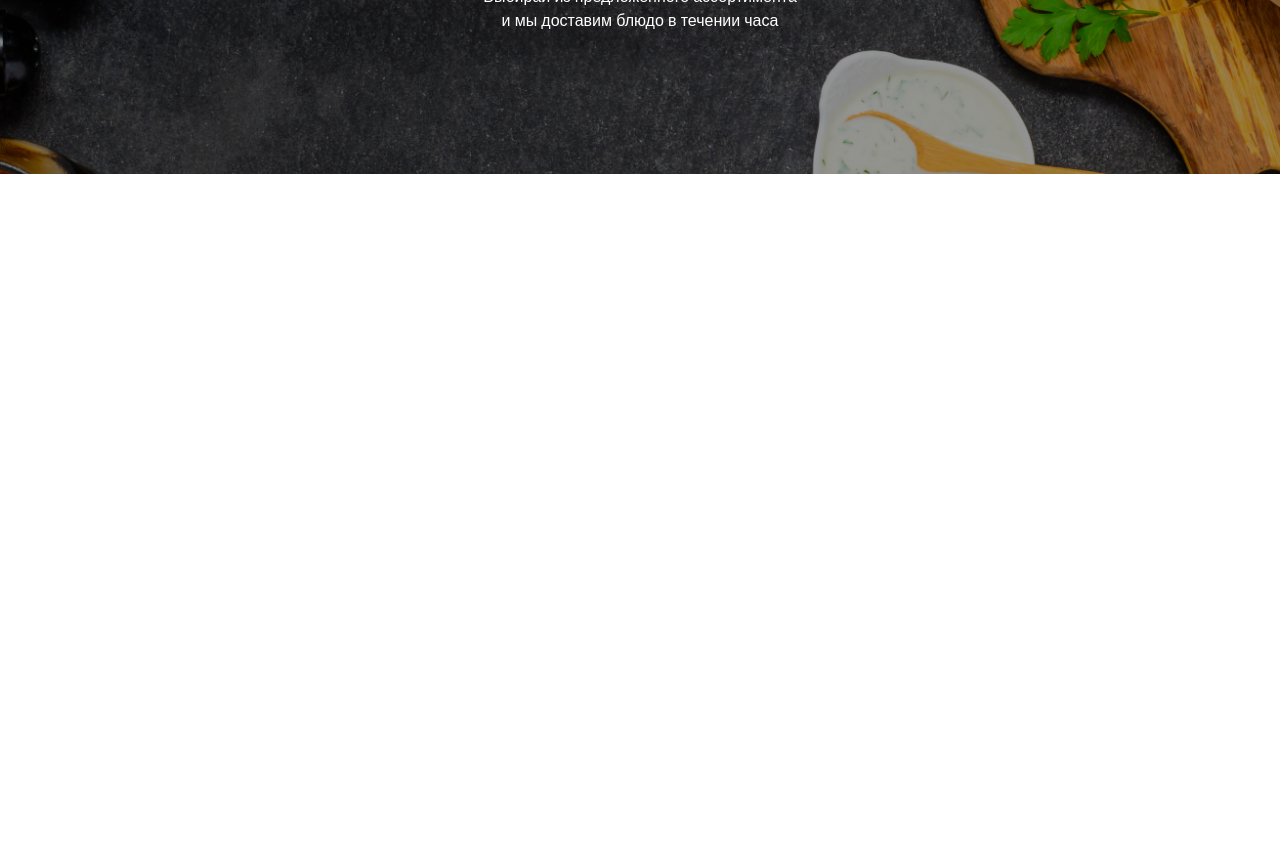
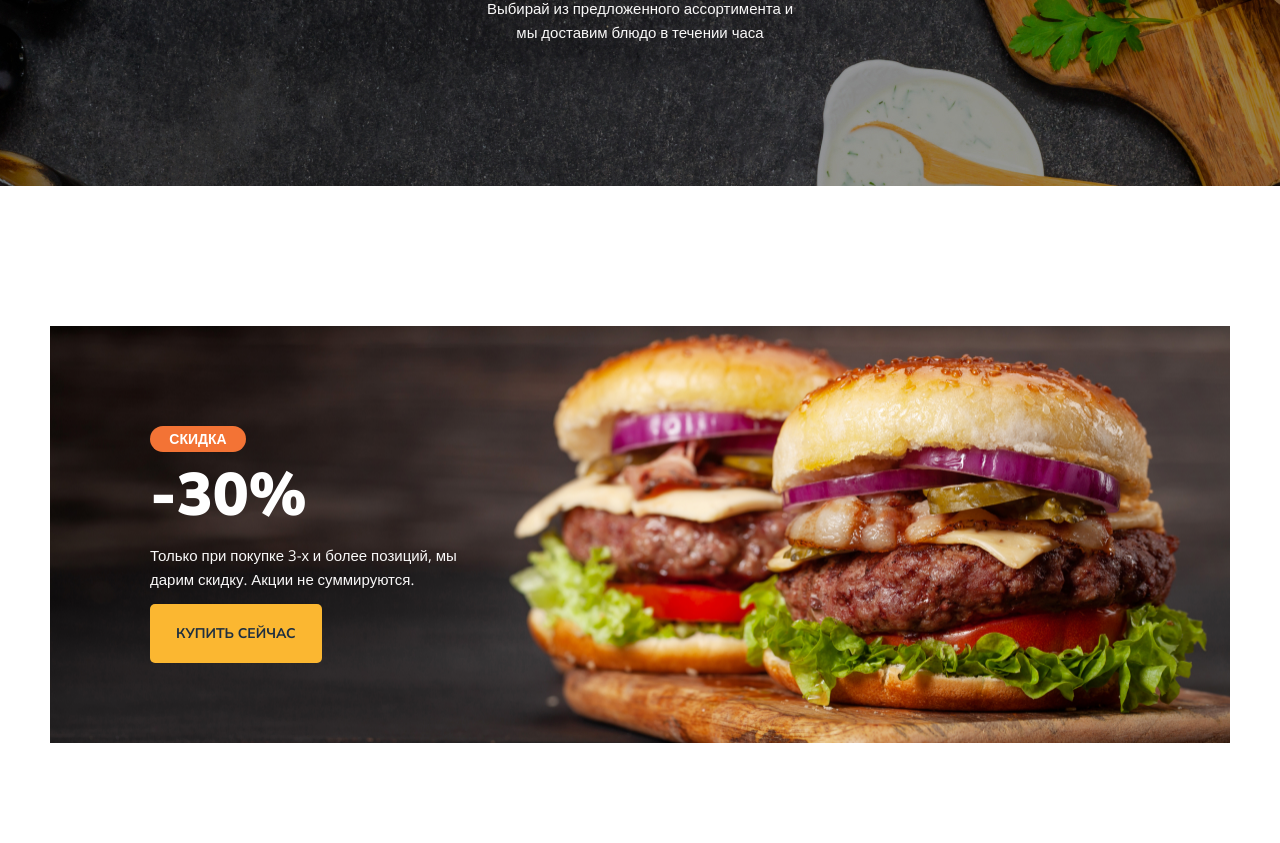
Before and after one commit to PavelPlov/Module01-Burger, a plain HTML site: page index.html in a window 1280 px wide. Shown: the part 402-1245 px from the top of the page. Before the commit the page ends 800 px from the top, so only its background shows below. Drawn offline with nearby package versions, Linux system fonts and the light colour scheme.

Commit message:
add banner

```diff
--- a/index.html
+++ b/index.html
@@ -40,9 +40,24 @@
                 <li><a href="#">Главная</a></li>
                 <li><a href="#">Меню</a></li>
             </ul>
-            <h1 class="title">Наше меню</h1>
+            <h1 class="title">Наше Меню</h1>
             <p class="description">Выбирай из предложенного ассортимента и мы доставим блюдо в течении часа</p>
         </div>
     </div>
+    <main>
+        <div class="banner">
+            <div class="container">
+                <div class="banner-box">
+                    <h2 class="banner-title">
+                        <span class="sale">скидка</span>
+                        -30%
+                    </h2>
+                    <p class="banner-text">Только при покупке 3-х и более позиций, мы дарим скидку. Акции не суммируются.
+                    </p>
+                    <a href="#" class="banner-link">купить сейчас</a>
+                </div>
+            </div>
+        </div>
+    </main>
 </body>
 </html>
--- a/styles/main.css
+++ b/styles/main.css
@@ -6,6 +6,9 @@ body {
     margin: 0 auto;
     padding-left: 15px;
     padding-right: 15px;
+}
+header {
+    border-bottom: 1px solid #DEDEDE;
 }
 .header {
     font-family: 'Open Sans', sans-serif;
@@ -35,6 +38,10 @@ body {
     color: #443737;
     text-decoration: none;
 }
+.header-nav a:hover {
+    color: #FFC725;
+
+}
 .header-nav a::after {
     content: "";
     width: 100%;
@@ -53,6 +60,7 @@ body {
     border: none;
     padding: 0;
     gap: 10px;
+    cursor: pointer;
 }
 .button-item {
     position: relative;
@@ -83,6 +91,7 @@ body {
     background-size: cover;
     padding: 142px 0;
     background-position: center center;
+    margin-bottom: 140px;
 }
 .breadcrumbs {
     padding-left: 0;
@@ -90,7 +99,7 @@ body {
     list-style-type: none;
     display: flex;
     justify-content: center;
-    gap: 16px;
+    gap: 7px;
 }
 .breadcrumbs a {
     color: #DEDEDE;
@@ -98,10 +107,18 @@ body {
     font-family: 'Open Sans', sans-serif;
     text-decoration: none;
 }
+.breadcrumbs a:hover {
+    color: #FFC725 ;
+}
 .breadcrumbs a::before {
     content: "/";
     position: relative;
-    left: -7px;
+    left: -3px;
+    pointer-events: none;
+}
+.breadcrumbs a:hover::before {
+    color: #DEDEDE;
+
 }
 .breadcrumbs li:first-child a::before {
     display: none;
@@ -109,15 +126,61 @@ body {
 .title {
     font-weight: 700;
     font-size: 79px;
-    margin-top: 10px;
-    margin-bottom: 10px;
+    margin-top: 17px;
+    margin-bottom: 20px;
 }
 
 .description {
     font-family: 'Open Sans', sans-serif;
-    font-size: 15 px;
-    line-height: 1.5;
-    color: FAF9F9;
+    font-size: 15px;
+    line-height: 1.6;
+    color: #FAF9F9;
     max-width: 320px;
     margin: 0 auto;
 }
+.banner-box {
+    background-image: url(../images/banner.png);
+    background-repeat: no-repeat;
+    background-position: center center;
+    padding: 100px;
+    margin-bottom: 100px;
+}
+.banner-title {
+    color: #FFFFFFFF;
+    font-size: 60px;
+    font-weight: 900;
+    margin-bottom: 13px;
+    margin-top: 0;
+}
+.sale {
+    font-family: 'Open Sans', sans-serif;
+    background-color: #F37335;
+    border-radius: 14px;
+    padding: 5px 0;
+    display: block;
+    max-width: 96px;
+    text-align: center;
+    font-size: 14px;
+    font-weight: 600;
+    text-transform: uppercase;
+    margin-bottom: 9px;
+}
+.banner-text {
+    font-family: 'Open Sans', sans-serif;
+    color: #FAF9F9;
+    font-size: 15px;
+    max-width: 314px;
+    line-height: 24px;
+    margin-bottom: 33px;
+    margin-top: 0;
+}
+.banner-link {
+    background-color: #FBB731;
+    color: #1E2F40;
+    text-decoration: none;
+    font-size: 14px;
+    font-weight: 700;
+    padding: 20px 26px;
+    border-radius: 5px;
+    text-transform: uppercase;
+}
```
Also changed, not shown: images/banner.png (added).
